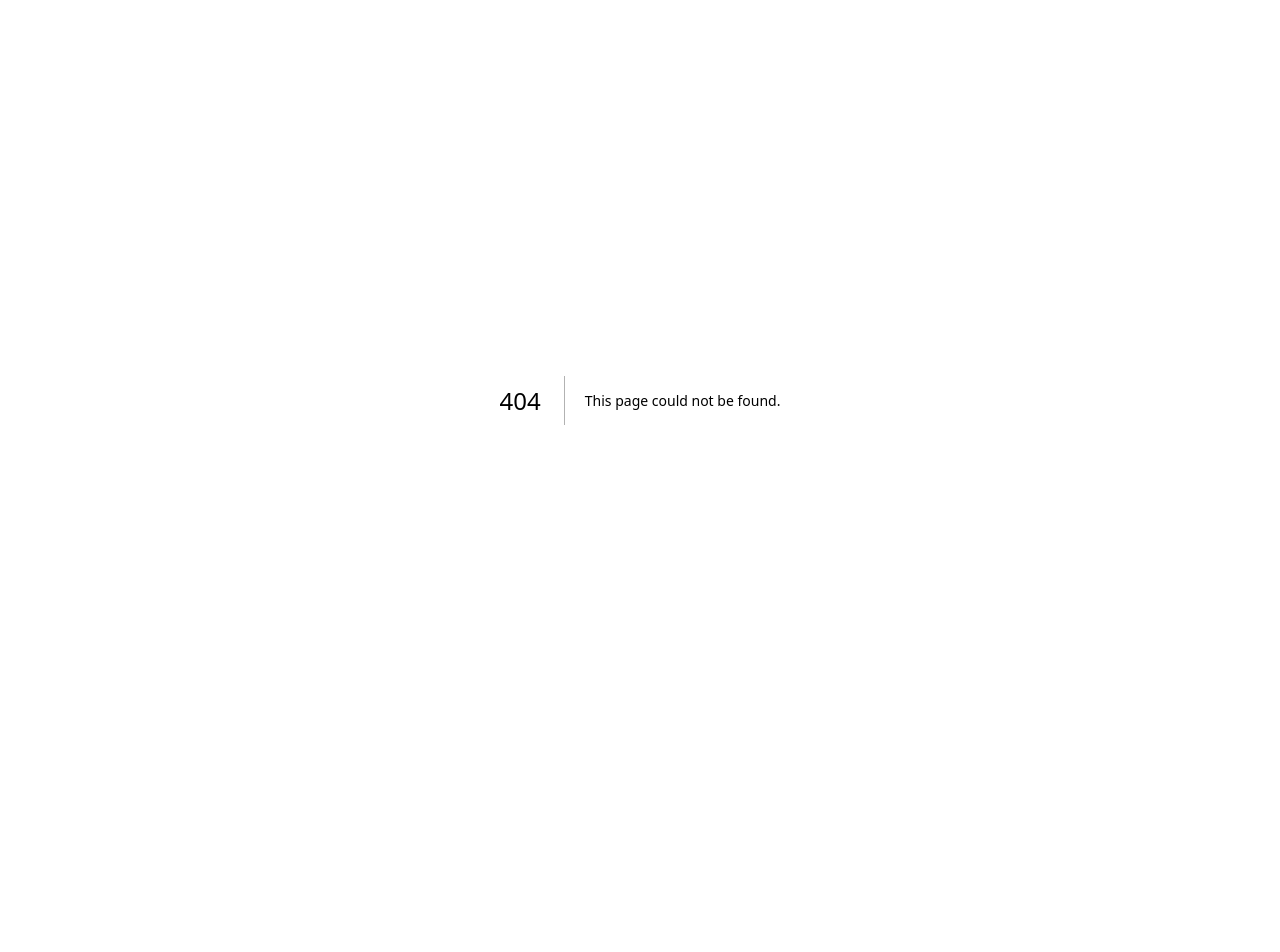
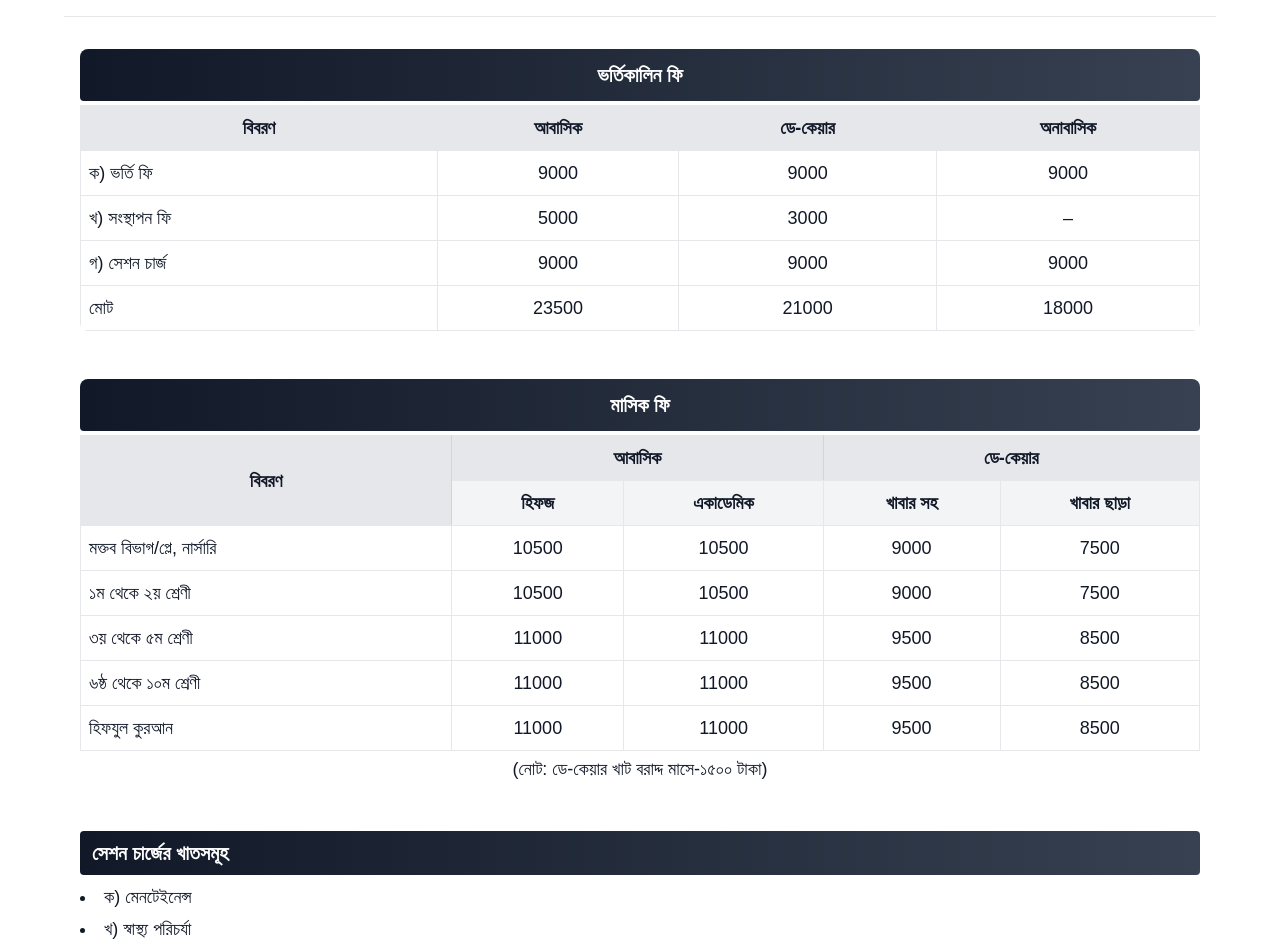
Before and after one commit to arifbillah0156/DAMM, a Next.js app: page /AdmissionFee in a window 1280 px wide. Before the commit this address had no page. Shown: the top 952 px of the page. Before the commit the page ends 800 px from the top, so only its background shows below. Built offline with nearby package versions, Linux system fonts and the light colour scheme; a web font is replaced by a local one.

Commit message:
edita456fda45avaeue

```diff
--- /dev/null
+++ b/app/AdmissionFee/page.jsx
@@ -0,0 +1,107 @@
+import React from "react";
+
+export default function AdmissionFees() {
+    return (
+        <div className="px-4 py-8 max-w-6xl lg:text-lg mx-auto text-gray-900 mt-4 border-t">
+            {/* <h2 className="text-2xl md:text-3xl font-bold mb-6 text-center text-white bg-gradient-to-r from-gray-900 to-gray-700 py-3 rounded">
+                Addmission Fee
+            </h2> */}
+
+            {/* ভর্তি ও বেতন ফি */}
+            <div className="overflow-x-auto mb-12 rounded-lg">
+                <h3 className="text-xl font-semibold mb-1 bg-gradient-to-r from-gray-900 to-gray-700 text-white py-3 rounded text-center">
+                    ভর্তিকালিন ফি
+                </h3>
+                <table className="table-auto w-full border border-gray-300">
+                    <thead>
+                        <tr className="bg-gray-200">
+                            <th className="border p-2">বিবরণ</th>
+                            <th className="border p-2 text-center">আবাসিক</th>
+                            <th className="border p-2 text-center">ডে-কেয়ার</th>
+                            <th className="border p-2 text-center">অনাবাসিক</th>
+                        </tr>
+                    </thead>
+                    <tbody>
+                        {[
+                            ["ক) ভর্তি ফি", 9000, 9000, 9000],
+                            ["খ) সংস্থাপন ফি", 5000, 3000, "–"],
+                            ["গ) সেশন চার্জ", 9000, 9000, 9000],
+                            ["মোট", 23500, 21000, 18000],
+                        ].map(([title, res, nonres, daycare], idx) => (
+                            <tr
+                                key={idx}
+                                className={idx === 4 ? "bg-gray-100 font-semibold" : ""}
+                            >
+                                <td className="border p-2">{title}</td>
+                                <td className="border p-2 text-center">{res}</td>
+                                <td className="border p-2 text-center">{nonres}</td>
+                                <td className="border p-2 text-center">{daycare}</td>
+                            </tr>
+                        ))}
+
+                    </tbody>
+                </table>
+            </div>
+
+            {/* আবাসন ও খাবার খরচ */}
+            <div className="overflow-x-auto mb-12 rounded-lg">
+                <h3 className="text-xl font-semibold mb-1 bg-gradient-to-r from-gray-900 to-gray-700 text-white py-3 rounded text-center">
+                    মাসিক ফি
+                </h3>
+                <table className="table-auto w-full border border-gray-300">
+                    <thead>
+                        <tr className="bg-gray-200">
+                            <th rowSpan="2" className="border p-2 text-center align-middle border-r-gray-300">বিবরণ</th>
+                            <th colSpan="2" className="border p-2 text-center border-r-gray-300">আবাসিক</th>
+                            <th colSpan="2" className="border p-2 text-center">ডে-কেয়ার</th>
+                        </tr>
+                        <tr className="bg-gray-100">
+                            <th className="border p-2 text-center">হিফজ</th>
+                            <th className="border p-2 text-center">একাডেমিক</th>
+                            <th className="border p-2 text-center">খাবার সহ</th>
+                            <th className="border p-2 text-center">খাবার ছাড়া</th>
+                        </tr>
+                    </thead>
+                    <tbody>
+                        {[
+                            ["মক্তব বিভাগ/প্লে, নার্সারি", 10500, 10500, 9000, 7500],
+                            ["১ম থেকে ২য় শ্রেণী", 10500, 10500, 9000, 7500],
+                            ["৩য় থেকে ৫ম শ্রেণী", 11000, 11000, 9500, 8500],
+                            ["৬ষ্ঠ থেকে ১০ম শ্রেণী", 11000, 11000, 9500, 8500],
+                            ["হিফযুল কুরআন", 11000, 11000, 9500, 8500],
+                        ].map(([label, hifz, academic, mealWith, mealWithout], idx) => (
+                            <tr key={idx}>
+                                <td className="border p-2">{label}</td>
+                                <td className="border p-2 text-center">{hifz}</td>
+                                <td className="border p-2 text-center">{academic}</td>
+                                <td className="border p-2 text-center">{mealWith}</td>
+                                <td className="border p-2 text-center">{mealWithout}</td>
+                            </tr>
+                        ))}
+                    </tbody>
+                </table>
+                <p className="text-center mt-1">(নোট: ডে-কেয়ার খাট বরাদ্দ মাসে-১৫০০ টাকা)</p>
+            </div>
+
+
+            {/* সেশন চার্জের খাতসমূহ */}
+            <div className="mb-8">
+                <h3 className="text-xl font-semibold mb-2 bg-gradient-to-r from-gray-900 to-gray-700 text-white px-3 py-2 rounded">
+                    সেশন চার্জের খাতসমূহ
+                </h3>
+                <ul className="list-disc list-inside space-y-1">
+                    <li>ক) মেনটেইনেন্স</li>
+                    <li>খ) স্বাস্থ্য পরিচর্যা</li>
+                    <li>গ) খেলাধূলা</li>
+                    <li>ঘ) লাইব্রেরী</li>
+                    <li>ঙ) আসবাবপত্র</li>
+                    <li>চ) সাংস্কৃতিক প্রোগ্রাম</li>
+                    <li>ছ) কম্পিউটার ফি</li>
+                </ul>
+                <p className="mt-4 italic text-sm text-red-600">
+                    বিঃ দ্রঃ সেশন চার্জ প্রত্যেক শিক্ষা বর্ষের প্রথমে এককালীন দিতে হবে। উল্লেখিত ফিস পরিবর্তন পরিবর্ধন করার এখতিয়ার কর্তৃপক্ষ কর্তৃক সংরক্ষিত।
+                </p>
+            </div>
+        </div>
+    );
+}
--- a/components/Navbar/Navbar.jsx
+++ b/components/Navbar/Navbar.jsx
@@ -44,7 +44,7 @@ const NavbarWithDropdown = () => {
                 </button>
                 {isDropdownOpen && (
                   <div className="absolute bg-[#0072BC] text-white ring-2 rounded-[6px] shadow-lg">
-                    <NavDropdownDesktop href="/" text="↪ Admission fee" />
+                    <NavDropdownDesktop href="/AdmissionFee" text="↪ Admission fee" />
                     <NavDropdownDesktop href="/" text="↪ Education system" />
                     <NavDropdownDesktop href="/" text="↪ Result method" />
                     <NavDropdownDesktop href="/" text="↪ Rules" />
@@ -121,7 +121,7 @@ const NavbarWithDropdown = () => {
                 </button>
                 {isDropdownOpen && (
                   <div className="pl-4">
-                    <NavDropdownMobile href="/" text="↪ Admission fee" />
+                    <NavDropdownMobile href="/AdmissionFee" text="↪ Admission fee" />
                     <NavDropdownMobile href="/" text="↪ Education system" />
                     <NavDropdownMobile href="/" text="↪ Result method" />
                     <NavDropdownMobile href="/" text="↪ Rules" />
```
